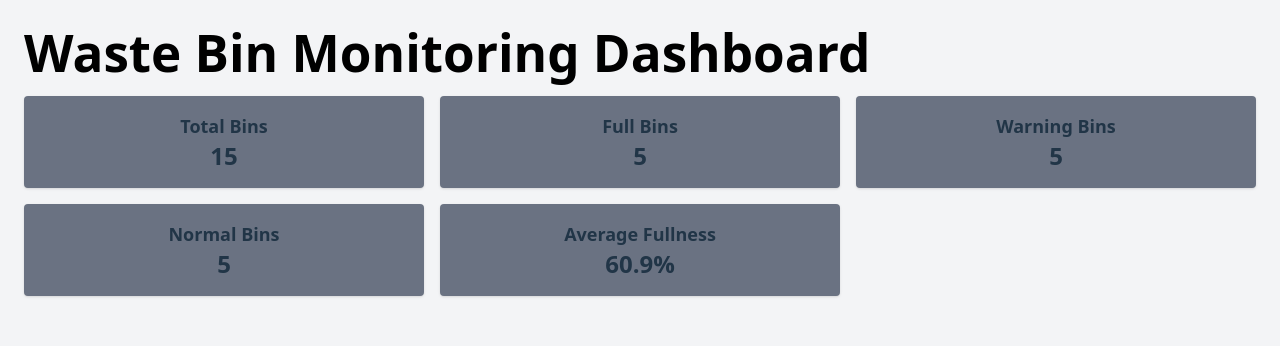
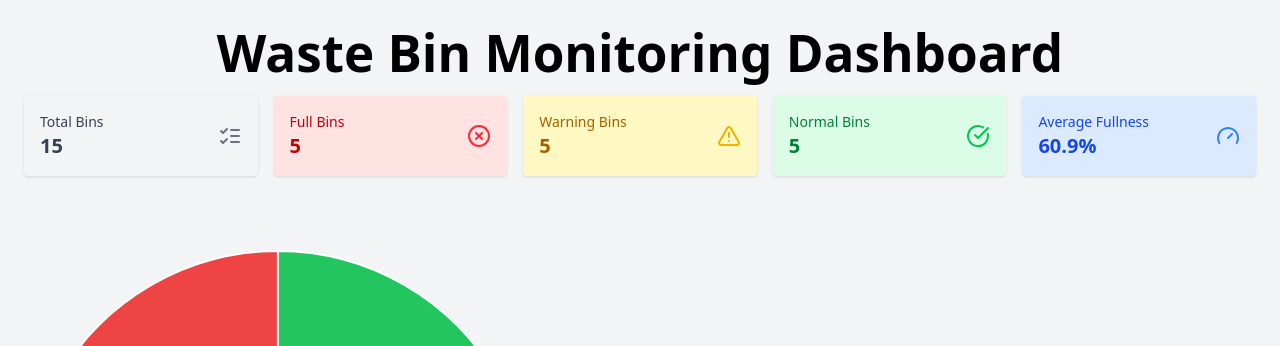
Before and after one commit to Fiewor/waste-dashboard, a React (Vite) app: page / in a window 1280 px wide. Shown: the top 346 px of the page. Built offline with nearby package versions, Linux system fonts and the light colour scheme.

Commit message:
feat: add lucide-react for enhanced icon support and update SummaryCards styling

```diff
--- a/package.json
+++ b/package.json
@@ -13,6 +13,7 @@
     "@tailwindcss/vite": "^4.1.10",
     "chart.js": "^4.5.0",
     "leaflet": "^1.9.4",
+    "lucide-react": "^0.518.0",
     "react": "^19.1.0",
     "react-chartjs-2": "^5.3.0",
     "react-dom": "^19.1.0",
--- a/src/App.tsx
+++ b/src/App.tsx
@@ -5,7 +5,7 @@ import { mockData } from "./mockData.ts";
 function App() {
   return (
     <div className="p-6 font-sans bg-gray-100 min-h-screen w-full">
-      <h1 className="text-3xl text-black font-bold mb-4">
+      <h1 className="text-3xl text-center text-black font-bold mb-4">
         Waste Bin Monitoring Dashboard
       </h1>
       <Dashboard data={mockData} />
--- a/src/components/Dashboard.tsx
+++ b/src/components/Dashboard.tsx
@@ -14,10 +14,10 @@ export const Dashboard: React.FC<Props> = ({ data }) => {
     <div className="flex flex-col justify-between gap-2">
       <SummaryCards summary={data.summary} />
       <div className="py-4 w-full flex flex-col items-center md:flex-row gap-4">
-        <div className="w-2/4">
+        <div className="w-full md:w-2/4">
           <StatusPieChart summary={data.summary} />
         </div>
-        <div className="w-2/4">
+        <div className="w-full md:w-2/4">
           <FullnessBarChart bins={data.bins} />
         </div>
       </div>
--- a/src/components/StatusPieChart.tsx
+++ b/src/components/StatusPieChart.tsx
@@ -7,6 +7,8 @@ ChartJS.register(ArcElement, Tooltip, Legend);
 
 const options = {
   plugins: {
+    responsive: true,
+    maintainAspectRatio: false,
     legend: {
       position: "right" as const, // <-- move legend to the right
       labels: {
--- a/src/components/SummaryCards.tsx
+++ b/src/components/SummaryCards.tsx
@@ -1,25 +1,60 @@
 // src/components/SummaryCards.tsx
 import React from "react";
 import type { Summary } from "../types";
+import {
+  CheckCircle,
+  AlertTriangle,
+  XCircle,
+  ListChecks,
+  Gauge,
+} from "lucide-react";
 
 export const SummaryCards: React.FC<{ summary: Summary }> = ({ summary }) => {
   const cards = [
-    { title: "Total Bins", value: summary.totalBins },
-    { title: "Full Bins", value: summary.binsFull },
-    { title: "Warning Bins", value: summary.binsWarning },
-    { title: "Normal Bins", value: summary.binsNormal },
-    { title: "Average Fullness", value: `${summary.avgFullness.toFixed(1)}%` },
+    {
+      title: "Total Bins",
+      value: summary.totalBins,
+      color: "bg-gray-100 text-gray-700",
+      icon: <ListChecks className="w-6 h-6 text-gray-500" />,
+    },
+    {
+      title: "Full Bins",
+      value: summary.binsFull,
+      color: "bg-red-100 text-red-700",
+      icon: <XCircle className="w-6 h-6 text-red-500" />,
+    },
+    {
+      title: "Warning Bins",
+      value: summary.binsWarning,
+      color: "bg-yellow-100 text-yellow-700",
+      icon: <AlertTriangle className="w-6 h-6 text-yellow-500" />,
+    },
+    {
+      title: "Normal Bins",
+      value: summary.binsNormal,
+      color: "bg-green-100 text-green-700",
+      icon: <CheckCircle className="w-6 h-6 text-green-500" />,
+    },
+    {
+      title: "Average Fullness",
+      value: `${summary.avgFullness.toFixed(1)}%`,
+      color: "bg-blue-100 text-blue-700",
+      icon: <Gauge className="w-6 h-6 text-blue-500" />,
+    },
   ];
 
   return (
-    <div className="col-span-full grid grid-cols-2 md:grid-cols-3 gap-4">
+    <div className="col-span-full grid grid-cols-2 sm:grid-cols-3 lg:grid-cols-5 gap-4">
       {cards.map((card) => (
         <div
           key={card.title}
-          className="bg-gray-500 p-4 rounded shadow text-center"
+          className={`p-4 rounded shadow flex items-center justify-between ${card.color}`}
         >
-          <h3 className="text-lg font-semibold">{card.title}</h3>
-          <p className="text-2xl font-bold">{card.value}</p>
+          <div>
+            <h3 className="text-sm font-medium">{card.title}</h3>
+            <p className="text-xl font-bold">{card.value}</p>
+          </div>
+          <div className="ml-4">{card.icon}</div>
         </div>
       ))}
     </div>
```
Also changed, not shown: 1 other file (tests, documents, lock files or other folders).
